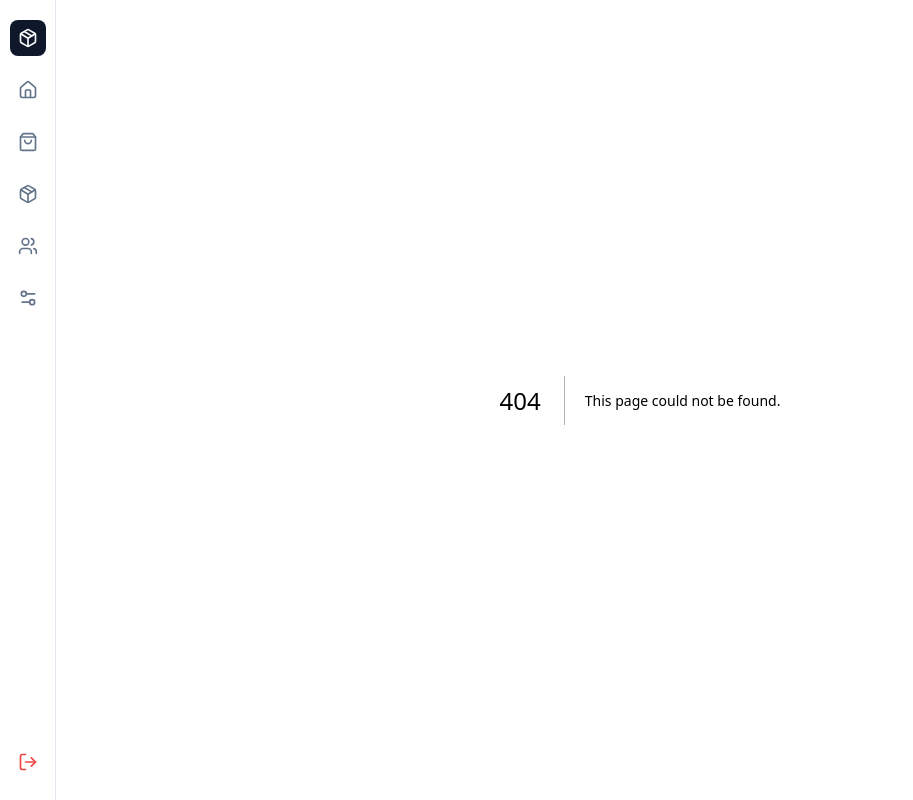
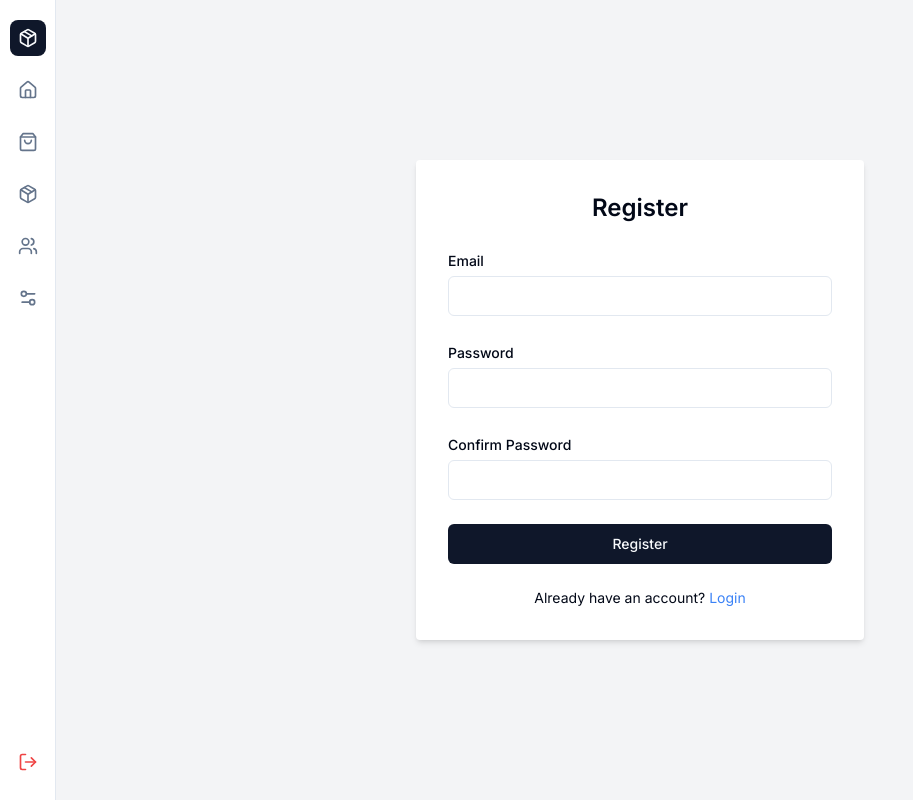
Before and after one commit to darioreisjr/nexview_nextjs, a Next.js app: page /register in a window 1280 px wide. Before the commit this address had no page. Shown: the whole page, without its empty margins (0-913 px from the left). Built offline with nearby package versions, Linux system fonts and the light colour scheme.

Commit message:
feat(auth): add login and registration pages with shadcn UI and TailwindCSS

```diff
--- a/package.json
+++ b/package.json
@@ -9,9 +9,11 @@
     "lint": "next lint"
   },
   "dependencies": {
+    "@hookform/resolvers": "^3.9.0",
     "@radix-ui/react-avatar": "^1.1.0",
     "@radix-ui/react-dialog": "^1.1.1",
     "@radix-ui/react-dropdown-menu": "^2.1.1",
+    "@radix-ui/react-label": "^2.1.0",
     "@radix-ui/react-slot": "^1.1.0",
     "@radix-ui/react-tooltip": "^1.1.2",
     "class-variance-authority": "^0.7.0",
@@ -20,9 +22,11 @@
     "next": "14.2.5",
     "react": "^18",
     "react-dom": "^18",
+    "react-hook-form": "^7.52.2",
     "recharts": "^2.12.7",
     "tailwind-merge": "^2.4.0",
-    "tailwindcss-animate": "^1.0.7"
+    "tailwindcss-animate": "^1.0.7",
+    "zod": "^3.23.8"
   },
   "devDependencies": {
     "@types/node": "^20",
--- /dev/null
+++ b/src/app/login/page.tsx
@@ -0,0 +1,59 @@
+'use client';
+import { Button } from '@/components/ui/button';
+import { Input } from '@/components/ui/input';
+import { Label } from '@/components/ui/label';
+import { useState } from 'react';
+import Link from 'next/link';
+
+export default function Login() {
+  const [email, setEmail] = useState('');
+  const [password, setPassword] = useState('');
+
+  const handleLogin = (e: React.FormEvent) => {
+    e.preventDefault();
+    console.log('Email:', email);
+    console.log('Password:', password);
+  };
+
+  return (
+    <div className="flex h-screen items-center justify-center bg-gray-100">
+      <form
+        onSubmit={handleLogin}
+        className="w-full max-w-md p-8 space-y-6 bg-white rounded shadow-md"
+      >
+        <h2 className="text-2xl font-semibold text-center">Login</h2>
+        <div>
+          <Label htmlFor="email">Email</Label>
+          <Input
+            id="email"
+            type="email"
+            value={email}
+            onChange={(e) => setEmail(e.target.value)}
+            required
+            className="mt-1"
+          />
+        </div>
+        <div>
+          <Label htmlFor="password">Password</Label>
+          <Input
+            id="password"
+            type="password"
+            value={password}
+            onChange={(e) => setPassword(e.target.value)}
+            required
+            className="mt-1"
+          />
+        </div>
+        <Button type="submit" className="w-full mt-4">
+          Login
+        </Button>
+        <p className="mt-2 text-center text-sm">
+          Don't have an account?{' '}
+          <Link href="/register" className="text-blue-500 hover:underline">
+            Register
+          </Link>
+        </p>
+      </form>
+    </div>
+  );
+}
--- /dev/null
+++ b/src/app/register/page.tsx
@@ -0,0 +1,75 @@
+'use client';
+import { Button } from '@/components/ui/button';
+import { Input } from '@/components/ui/input';
+import { Label } from '@/components/ui/label';
+import { useState } from 'react';
+import Link from 'next/link';
+
+export default function Register() {
+  const [email, setEmail] = useState('');
+  const [password, setPassword] = useState('');
+  const [confirmPassword, setConfirmPassword] = useState('');
+
+  const handleRegister = (e: React.FormEvent) => {
+    e.preventDefault();
+    if (password !== confirmPassword) {
+      console.log('Passwords do not match');
+      return;
+    }
+    console.log('Email:', email);
+    console.log('Password:', password);
+  };
+
+  return (
+    <div className="flex h-screen items-center justify-center bg-gray-100">
+      <form
+        onSubmit={handleRegister}
+        className="w-full max-w-md p-8 space-y-6 bg-white rounded shadow-md"
+      >
+        <h2 className="text-2xl font-semibold text-center">Register</h2>
+        <div>
+          <Label htmlFor="email">Email</Label>
+          <Input
+            id="email"
+            type="email"
+            value={email}
+            onChange={(e) => setEmail(e.target.value)}
+            required
+            className="mt-1"
+          />
+        </div>
+        <div>
+          <Label htmlFor="password">Password</Label>
+          <Input
+            id="password"
+            type="password"
+            value={password}
+            onChange={(e) => setPassword(e.target.value)}
+            required
+            className="mt-1"
+          />
+        </div>
+        <div>
+          <Label htmlFor="confirmPassword">Confirm Password</Label>
+          <Input
+            id="confirmPassword"
+            type="password"
+            value={confirmPassword}
+            onChange={(e) => setConfirmPassword(e.target.value)}
+            required
+            className="mt-1"
+          />
+        </div>
+        <Button type="submit" className="w-full mt-4">
+          Register
+        </Button>
+        <p className="mt-2 text-center text-sm">
+          Already have an account?{' '}
+          <Link href="/login" className="text-blue-500 hover:underline">
+            Login
+          </Link>
+        </p>
+      </form>
+    </div>
+  );
+}
--- /dev/null
+++ b/src/components/ui/form.tsx
@@ -0,0 +1,178 @@
+"use client"
+
+import * as React from "react"
+import * as LabelPrimitive from "@radix-ui/react-label"
+import { Slot } from "@radix-ui/react-slot"
+import {
+  Controller,
+  ControllerProps,
+  FieldPath,
+  FieldValues,
+  FormProvider,
+  useFormContext,
+} from "react-hook-form"
+
+import { cn } from "@/lib/utils"
+import { Label } from "@/components/ui/label"
+
+const Form = FormProvider
+
+type FormFieldContextValue<
+  TFieldValues extends FieldValues = FieldValues,
+  TName extends FieldPath<TFieldValues> = FieldPath<TFieldValues>
+> = {
+  name: TName
+}
+
+const FormFieldContext = React.createContext<FormFieldContextValue>(
+  {} as FormFieldContextValue
+)
+
+const FormField = <
+  TFieldValues extends FieldValues = FieldValues,
+  TName extends FieldPath<TFieldValues> = FieldPath<TFieldValues>
+>({
+  ...props
+}: ControllerProps<TFieldValues, TName>) => {
+  return (
+    <FormFieldContext.Provider value={{ name: props.name }}>
+      <Controller {...props} />
+    </FormFieldContext.Provider>
+  )
+}
+
+const useFormField = () => {
+  const fieldContext = React.useContext(FormFieldContext)
+  const itemContext = React.useContext(FormItemContext)
+  const { getFieldState, formState } = useFormContext()
+
+  const fieldState = getFieldState(fieldContext.name, formState)
+
+  if (!fieldContext) {
+    throw new Error("useFormField should be used within <FormField>")
+  }
+
+  const { id } = itemContext
+
+  return {
+    id,
+    name: fieldContext.name,
+    formItemId: `${id}-form-item`,
+    formDescriptionId: `${id}-form-item-description`,
+    formMessageId: `${id}-form-item-message`,
+    ...fieldState,
+  }
+}
+
+type FormItemContextValue = {
+  id: string
+}
+
+const FormItemContext = React.createContext<FormItemContextValue>(
+  {} as FormItemContextValue
+)
+
+const FormItem = React.forwardRef<
+  HTMLDivElement,
+  React.HTMLAttributes<HTMLDivElement>
+>(({ className, ...props }, ref) => {
+  const id = React.useId()
+
+  return (
+    <FormItemContext.Provider value={{ id }}>
+      <div ref={ref} className={cn("space-y-2", className)} {...props} />
+    </FormItemContext.Provider>
+  )
+})
+FormItem.displayName = "FormItem"
+
+const FormLabel = React.forwardRef<
+  React.ElementRef<typeof LabelPrimitive.Root>,
+  React.ComponentPropsWithoutRef<typeof LabelPrimitive.Root>
+>(({ className, ...props }, ref) => {
+  const { error, formItemId } = useFormField()
+
+  return (
+    <Label
+      ref={ref}
+      className={cn(error && "text-destructive", className)}
+      htmlFor={formItemId}
+      {...props}
+    />
+  )
+})
+FormLabel.displayName = "FormLabel"
+
+const FormControl = React.forwardRef<
+  React.ElementRef<typeof Slot>,
+  React.ComponentPropsWithoutRef<typeof Slot>
+>(({ ...props }, ref) => {
+  const { error, formItemId, formDescriptionId, formMessageId } = useFormField()
+
+  return (
+    <Slot
+      ref={ref}
+      id={formItemId}
+      aria-describedby={
+        !error
+          ? `${formDescriptionId}`
+          : `${formDescriptionId} ${formMessageId}`
+      }
+      aria-invalid={!!error}
+      {...props}
+    />
+  )
+})
+FormControl.displayName = "FormControl"
+
+const FormDescription = React.forwardRef<
+  HTMLParagraphElement,
+  React.HTMLAttributes<HTMLParagraphElement>
+>(({ className, ...props }, ref) => {
+  const { formDescriptionId } = useFormField()
+
+  return (
+    <p
+      ref={ref}
+      id={formDescriptionId}
+      className={cn("text-sm text-muted-foreground", className)}
+      {...props}
+    />
+  )
+})
+FormDescription.displayName = "FormDescription"
+
+const FormMessage = React.forwardRef<
+  HTMLParagraphElement,
+  React.HTMLAttributes<HTMLParagraphElement>
+>(({ className, children, ...props }, ref) => {
+  const { error, formMessageId } = useFormField()
+  const body = error ? String(error?.message) : children
+
+  if (!body) {
+    return null
+  }
+
+  return (
+    <p
+      ref={ref}
+      id={formMessageId}
+      className={cn("text-sm font-medium text-destructive", className)}
+      {...props}
+    >
+      {body}
+    </p>
+  )
+})
+FormMessage.displayName = "FormMessage"
+
+export {
+  useFormField,
+  Form,
+  FormItem,
+  FormLabel,
+  FormControl,
+  FormDescription,
+  FormMessage,
+  FormField,
+}
--- /dev/null
+++ b/src/components/ui/label.tsx
@@ -0,0 +1,26 @@
+"use client"
+
+import * as React from "react"
+import * as LabelPrimitive from "@radix-ui/react-label"
+import { cva, type VariantProps } from "class-variance-authority"
+
+import { cn } from "@/lib/utils"
+
+const labelVariants = cva(
+  "text-sm font-medium leading-none peer-disabled:cursor-not-allowed peer-disabled:opacity-70"
+)
+
+const Label = React.forwardRef<
+  React.ElementRef<typeof LabelPrimitive.Root>,
+  React.ComponentPropsWithoutRef<typeof LabelPrimitive.Root> &
+    VariantProps<typeof labelVariants>
+>(({ className, ...props }, ref) => (
+  <LabelPrimitive.Root
+    ref={ref}
+    className={cn(labelVariants(), className)}
+    {...props}
+  />
+))
+Label.displayName = LabelPrimitive.Root.displayName
+
+export { Label }
```
Also changed, not shown: 1 other file (tests, documents, lock files or other folders).
